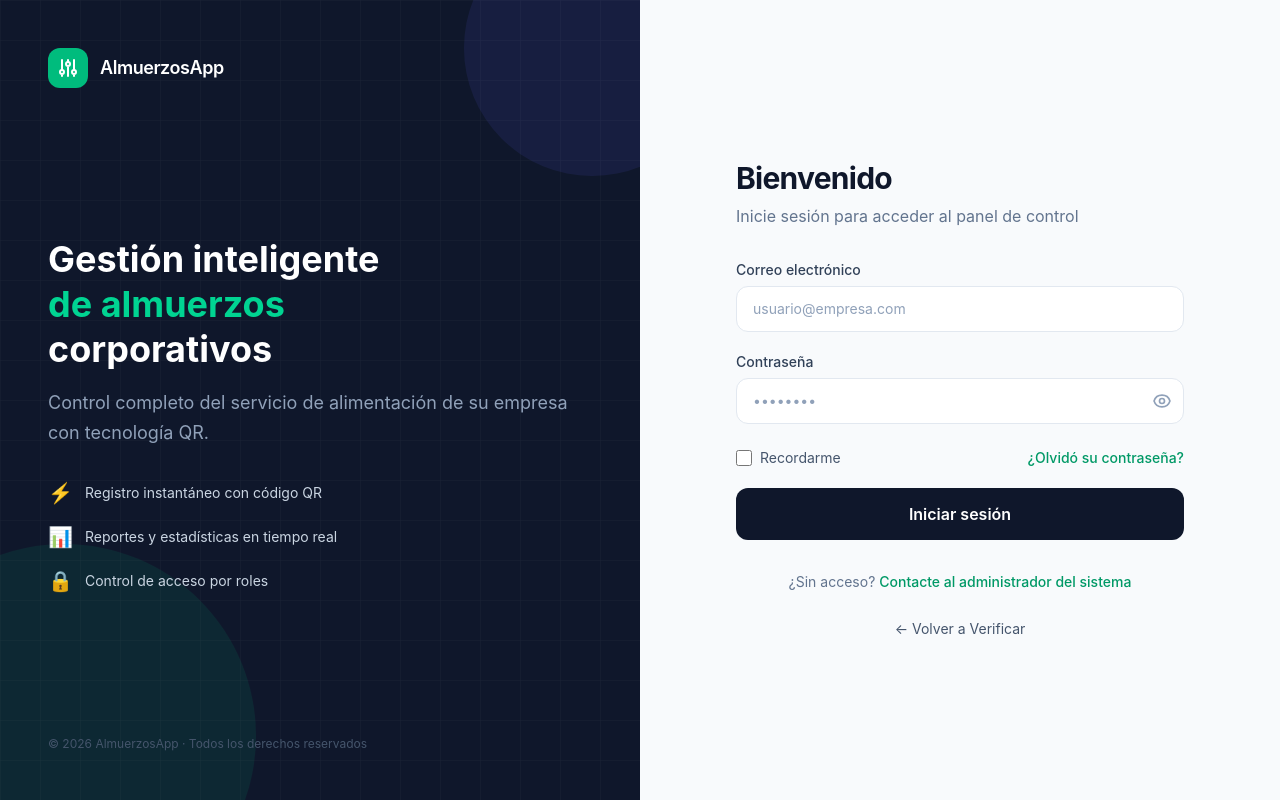
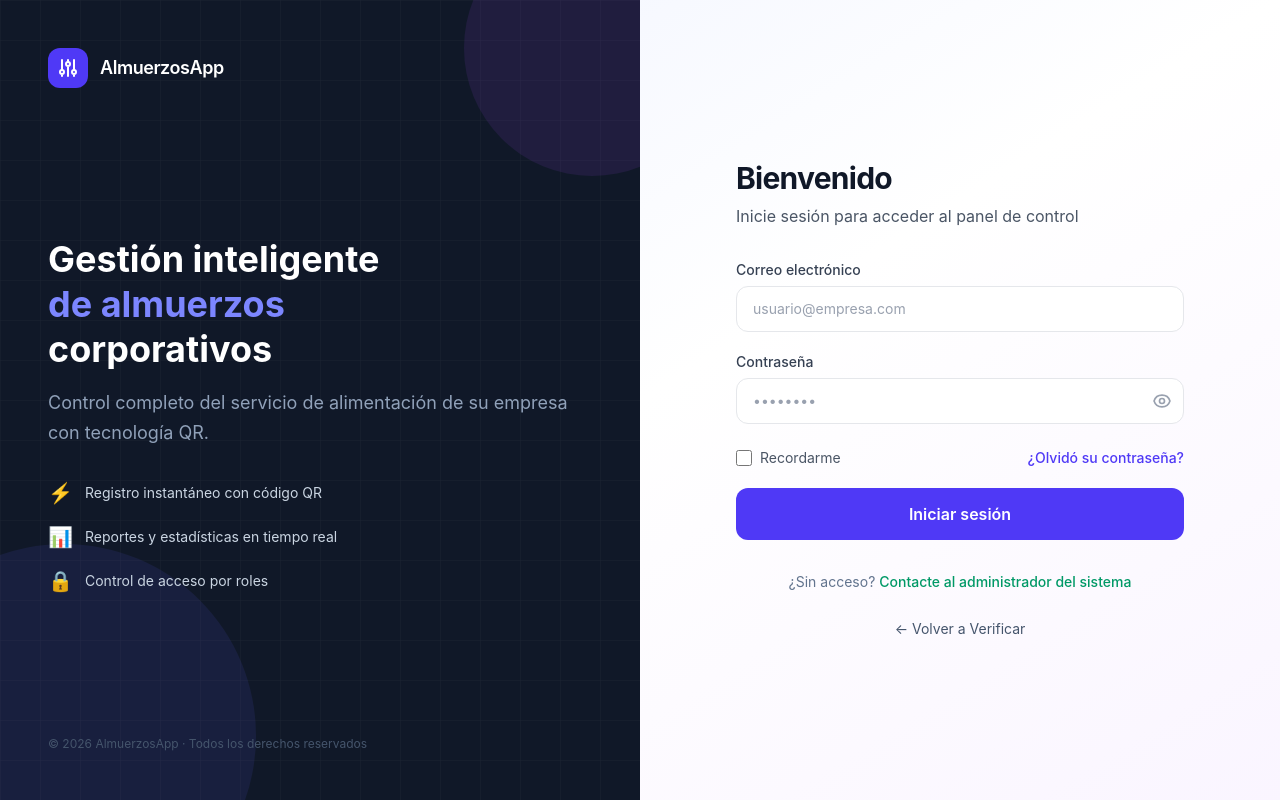
Before and after one commit to BryanCodeDev/Automatizacion_Almuerzos_Frontend, a React (Vite) app: page /login in a window 1280 px wide. Built offline with nearby package versions, Linux system fonts and the light colour scheme.

Commit message:
Primer commit

```diff
--- a/src/pages/Login.jsx
+++ b/src/pages/Login.jsx
@@ -30,9 +30,9 @@ const Login = () => {
   };
 
   return (
-    <div className="min-h-screen flex bg-slate-50">
+    <div className="min-h-screen flex bg-gradient-to-br from-indigo-50 via-white to-purple-50">
       {/* Panel izquierdo decorativo */}
-      <div className="hidden lg:flex lg:w-1/2 bg-slate-900 relative overflow-hidden flex-col justify-between p-12">
+      <div className="hidden lg:flex lg:w-1/2 bg-gray-900 relative overflow-hidden flex-col justify-between p-12">
         {/* Patrón de fondo */}
         <div className="absolute inset-0 opacity-5">
           <svg width="100%" height="100%" xmlns="http://www.w3.org/2000/svg">
@@ -45,12 +45,12 @@ const Login = () => {
           </svg>
         </div>
         {/* Círculo decorativo */}
-        <div className="absolute -bottom-32 -left-32 w-96 h-96 bg-emerald-500 rounded-full opacity-10"></div>
-        <div className="absolute -top-20 -right-20 w-64 h-64 bg-indigo-500 rounded-full opacity-10"></div>
+        <div className="absolute -bottom-32 -left-32 w-96 h-96 bg-indigo-500 rounded-full opacity-10"></div>
+        <div className="absolute -top-20 -right-20 w-64 h-64 bg-purple-500 rounded-full opacity-10"></div>
 
         <div className="relative z-10">
           <div className="flex items-center space-x-3 mb-2">
-            <div className="w-10 h-10 bg-emerald-500 rounded-xl flex items-center justify-center">
+            <div className="w-10 h-10 bg-indigo-600 rounded-xl flex items-center justify-center">
               <svg className="w-6 h-6 text-white" fill="none" viewBox="0 0 24 24" stroke="currentColor">
                 <path strokeLinecap="round" strokeLinejoin="round" strokeWidth={2} d="M12 6V4m0 2a2 2 0 100 4m0-4a2 2 0 110 4m-6 8a2 2 0 100-4m0 4a2 2 0 110-4m0 4v2m0-6V4m6 6v10m6-2a2 2 0 100-4m0 4a2 2 0 110-4m0 4v2m0-6V4" />
               </svg>
@@ -63,7 +63,7 @@ const Login = () => {
           <div>
             <h1 className="text-4xl font-bold text-white leading-tight">
               Gestión inteligente<br/>
-              <span className="text-emerald-400">de almuerzos</span><br/>
+              <span className="text-indigo-400">de almuerzos</span><br/>
               corporativos
             </h1>
             <p className="mt-4 text-slate-400 text-lg leading-relaxed">
@@ -96,17 +96,17 @@ const Login = () => {
 
           {/* Logo mobile */}
           <div className="lg:hidden flex items-center space-x-3 mb-10">
-            <div className="w-10 h-10 bg-emerald-500 rounded-xl flex items-center justify-center">
+            <div className="w-10 h-10 bg-indigo-600 rounded-xl flex items-center justify-center">
               <svg className="w-6 h-6 text-white" fill="none" viewBox="0 0 24 24" stroke="currentColor">
                 <path strokeLinecap="round" strokeLinejoin="round" strokeWidth={2} d="M12 6V4m0 2a2 2 0 100 4m0-4a2 2 0 110 4m-6 8a2 2 0 100-4m0 4a2 2 0 110-4m0 4v2m0-6V4m6 6v10m6-2a2 2 0 100-4m0 4a2 2 0 110-4m0 4v2m0-6V4" />
               </svg>
             </div>
-            <span className="font-semibold text-slate-900 text-lg">AlmuerzosApp</span>
+            <span className="font-semibold text-gray-900 text-lg">AlmuerzosApp</span>
           </div>
 
           <div className="mb-8">
-            <h2 className="text-3xl font-bold text-slate-900 tracking-tight">Bienvenido</h2>
-            <p className="mt-2 text-slate-500">Inicie sesión para acceder al panel de control</p>
+            <h2 className="text-3xl font-bold text-gray-900 tracking-tight">Bienvenido</h2>
+            <p className="mt-2 text-gray-600">Inicie sesión para acceder al panel de control</p>
           </div>
 
           {error && (
@@ -120,7 +120,7 @@ const Login = () => {
 
           <form onSubmit={handleSubmit} className="space-y-5">
             <div>
-              <label className="block text-sm font-medium text-slate-700 mb-1.5">
+              <label className="block text-sm font-medium text-gray-700 mb-1.5">
                 Correo electrónico
               </label>
               <input
@@ -129,12 +129,12 @@ const Login = () => {
                 value={email}
                 onChange={(e) => setEmail(e.target.value)}
                 placeholder="usuario@empresa.com"
-                className="w-full px-4 py-3 rounded-xl border border-slate-200 bg-white text-slate-900 placeholder-slate-400 focus:outline-none focus:ring-2 focus:ring-emerald-500 focus:border-transparent transition-all text-sm"
+                className="w-full px-4 py-3 rounded-xl border border-gray-200 bg-white text-gray-900 placeholder-gray-400 focus:outline-none focus:ring-2 focus:ring-indigo-500 focus:border-transparent transition-all text-sm"
               />
             </div>
 
             <div>
-              <label className="block text-sm font-medium text-slate-700 mb-1.5">
+              <label className="block text-sm font-medium text-gray-700 mb-1.5">
                 Contraseña
               </label>
               <div className="relative">
@@ -144,12 +144,12 @@ const Login = () => {
                   value={password}
                   onChange={(e) => setPassword(e.target.value)}
                   placeholder="••••••••"
-                  className="w-full px-4 py-3 rounded-xl border border-slate-200 bg-white text-slate-900 placeholder-slate-400 focus:outline-none focus:ring-2 focus:ring-emerald-500 focus:border-transparent transition-all text-sm pr-12"
+                  className="w-full px-4 py-3 rounded-xl border border-gray-200 bg-white text-gray-900 placeholder-gray-400 focus:outline-none focus:ring-2 focus:ring-indigo-500 focus:border-transparent transition-all text-sm pr-12"
                 />
                 <button
                   type="button"
                   onClick={() => setShowPassword(!showPassword)}
-                  className="absolute right-3 top-1/2 -translate-y-1/2 text-slate-400 hover:text-slate-600 transition-colors"
+                  className="absolute right-3 top-1/2 -translate-y-1/2 text-gray-400 hover:text-gray-600 transition-colors"
                 >
                   {showPassword ? (
                     <svg className="w-5 h-5" fill="none" viewBox="0 0 24 24" stroke="currentColor">
@@ -167,10 +167,10 @@ const Login = () => {
 
             <div className="flex items-center justify-between pt-1">
               <label className="flex items-center space-x-2 cursor-pointer">
-                <input type="checkbox" className="w-4 h-4 rounded border-slate-300 text-emerald-500 focus:ring-emerald-500" />
-                <span className="text-sm text-slate-600">Recordarme</span>
+                <input type="checkbox" className="w-4 h-4 rounded border-gray-300 text-indigo-500 focus:ring-indigo-500" />
+                <span className="text-sm text-gray-600">Recordarme</span>
               </label>
-              <button type="button" className="text-sm text-emerald-600 hover:text-emerald-700 font-medium">
+              <button type="button" className="text-sm text-indigo-600 hover:text-indigo-700 font-medium">
                 ¿Olvidó su contraseña?
               </button>
             </div>
@@ -178,7 +178,7 @@ const Login = () => {
             <button
               type="submit"
               disabled={loading}
-              className="w-full py-3.5 px-4 bg-slate-900 hover:bg-slate-800 text-white font-semibold rounded-xl transition-all duration-200 focus:outline-none focus:ring-2 focus:ring-slate-900 focus:ring-offset-2 disabled:opacity-50 disabled:cursor-not-allowed flex items-center justify-center space-x-2 mt-2"
+              className="w-full py-3.5 px-4 bg-indigo-600 hover:bg-indigo-700 text-white font-semibold rounded-xl transition-all duration-200 focus:outline-none focus:ring-2 focus:ring-indigo-600 focus:ring-offset-2 disabled:opacity-50 disabled:cursor-not-allowed flex items-center justify-center space-x-2 mt-2"
             >
               {loading ? (
                 <>
```
